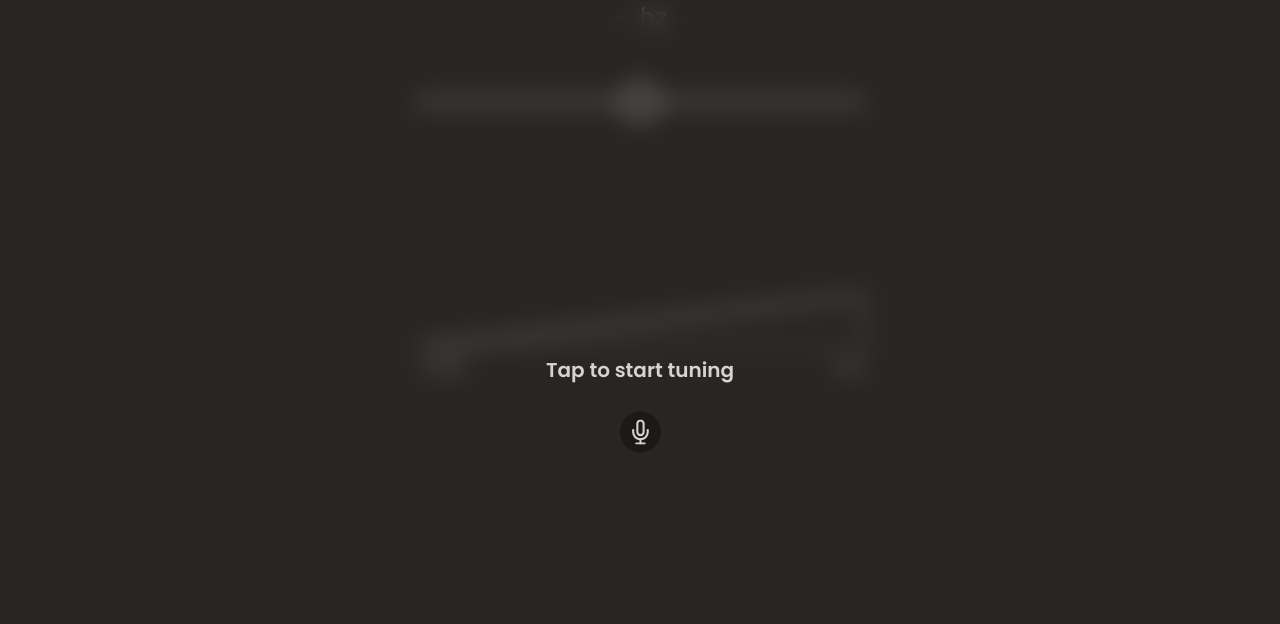
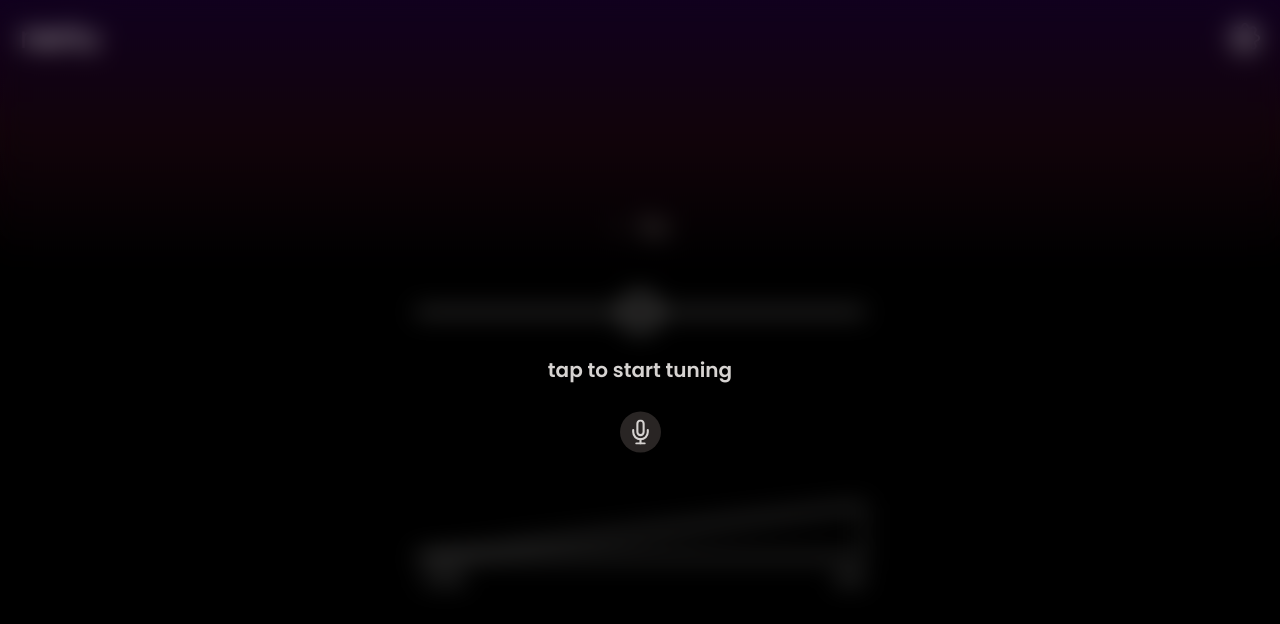
Before and after one commit to rezonmain/nertu, a React (Vite) app: page / in a window 1280 px wide. Shown: the top 624 px of the page. Built offline with nearby package versions, Linux system fonts and the light colour scheme; a web font is replaced by a local one.

Commit message:
added header styling

```diff
--- a/index.html
+++ b/index.html
@@ -10,7 +10,7 @@
 			href="https://fonts.googleapis.com/css2?family=Noto+Music&family=Poppins:wght@100;200;300;400;500;600;700;800;900&family=Roboto+Mono&display=swap"
 			rel="stylesheet"
 		/>
-		<title>Nertu</title>
+		<title>nertu</title>
 	</head>
 	<body>
 		<div id="root"></div>
--- a/src/App.tsx
+++ b/src/App.tsx
@@ -7,9 +7,7 @@ import WidgetCarousel from './components/WidgetCarousel/WidgetCarousel';
 function App() {
 	return (
 		<Layout>
-			<>
-				<Tuner />
-			</>
+			<Tuner />
 		</Layout>
 	);
 }
--- /dev/null
+++ b/src/components/Header/Header.tsx
@@ -0,0 +1,15 @@
+import { BsGear } from 'react-icons/bs';
+const Header = () => {
+	return (
+		<header className='fixed top-0 left-0 w-full h-fit p-5 flex flex-row items-center justify-between text-stone-300'>
+			<div id='icon'>
+				<span className='text-3xl'>nertu</span>
+			</div>
+			<div className='cursor-pointer hover:rotate-45 transition-transform'>
+				<BsGear size={30} />
+			</div>
+		</header>
+	);
+};
+
+export default Header;
--- a/src/components/Layout/Layout.tsx
+++ b/src/components/Layout/Layout.tsx
@@ -1,7 +1,15 @@
+import Header from '../Header/Header';
+
 const Layout = ({ children }: { children: JSX.Element }) => {
 	return (
-		<div className='w-full h-screen bg-stone-800 font-sans text-white'>
-			<main className='w-[85vw] mx-auto'>{children}</main>
+		<div className='w-full h-screen bg-black font-sans text-stone-300'>
+			<div className='fixed top-0 left-0 h-1/3 w-full backdrop-blur-xl'>
+				<div className='w-full h-full bg-gradient-to-b from-[#1e013690] via-[#1a050fab]'></div>
+			</div>
+			<Header />
+			<div className='h-full flex flex-col items-center justify-center'>
+				<main className='w-[85vw] mx-auto'>{children}</main>
+			</div>
 		</div>
 	);
 };
--- a/src/components/LinearTuningLane/LinearTuningLane.tsx
+++ b/src/components/LinearTuningLane/LinearTuningLane.tsx
@@ -24,7 +24,7 @@ const LinearTuningLane = ({
 		>
 			<div
 				id='freq-indicator'
-				className='text-center text-stone-500 text-2xl mb-4'
+				className='text-center text-stone-500 text-2xl mb-4 z-10'
 			>
 				{data ? <p>{data.frequency.toFixed(2)} hz</p> : <p>- hz</p>}
 			</div>
--- a/src/components/PermissionModal/PermissionModal.tsx
+++ b/src/components/PermissionModal/PermissionModal.tsx
@@ -6,10 +6,12 @@ const PermissionModal = ({ onAsk }: { onAsk: () => void }) => {
 			onClick={onAsk}
 			className='fixed top-0 left-0 w-screen h-screen backdrop-blur-md z-20 cursor-pointer'
 		>
-			<div className='absolute top-1/2 left-1/2 -translate-x-1/2 -translate-y-1/2'>
-				<div className='flex flex-col items-center gap-5 text-stone-300'>
-					<p className='font-semibold text-xl p-2 '>Tap to start tuning</p>
-					<div className='bg-stone-900 p-2 rounded-full'>
+			<div className='absolute top-1/2 left-1/2 -translate-x-1/2 -translate-y-1/2 w-full'>
+				<div className='flex flex-col items-center gap-5'>
+					<p className='font-semibold text-xl p-2 text-center'>
+						tap to start tuning
+					</p>
+					<div className='bg-stone-800 p-2 rounded-full'>
 						<FiMic size={25} />
 					</div>
 				</div>
--- a/src/components/Tuner/Tuner.tsx
+++ b/src/components/Tuner/Tuner.tsx
@@ -27,7 +27,7 @@ function Tuner() {
 
 	const color = `hsl(${
 		store ? -Math.abs(store!.cents * 3) + 142 : 142
-	}, 69%, 58%)`;
+	}, 58%, 69%)`;
 
 	return (
 		<>
--- a/src/index.css
+++ b/src/index.css
@@ -9,6 +9,7 @@
 	-webkit-text-size-adjust: 100%;
 	box-sizing: border-box;
 	-webkit-tap-highlight-color: transparent;
+	color-scheme: dark;
 }
 
 @tailwind base;
```
